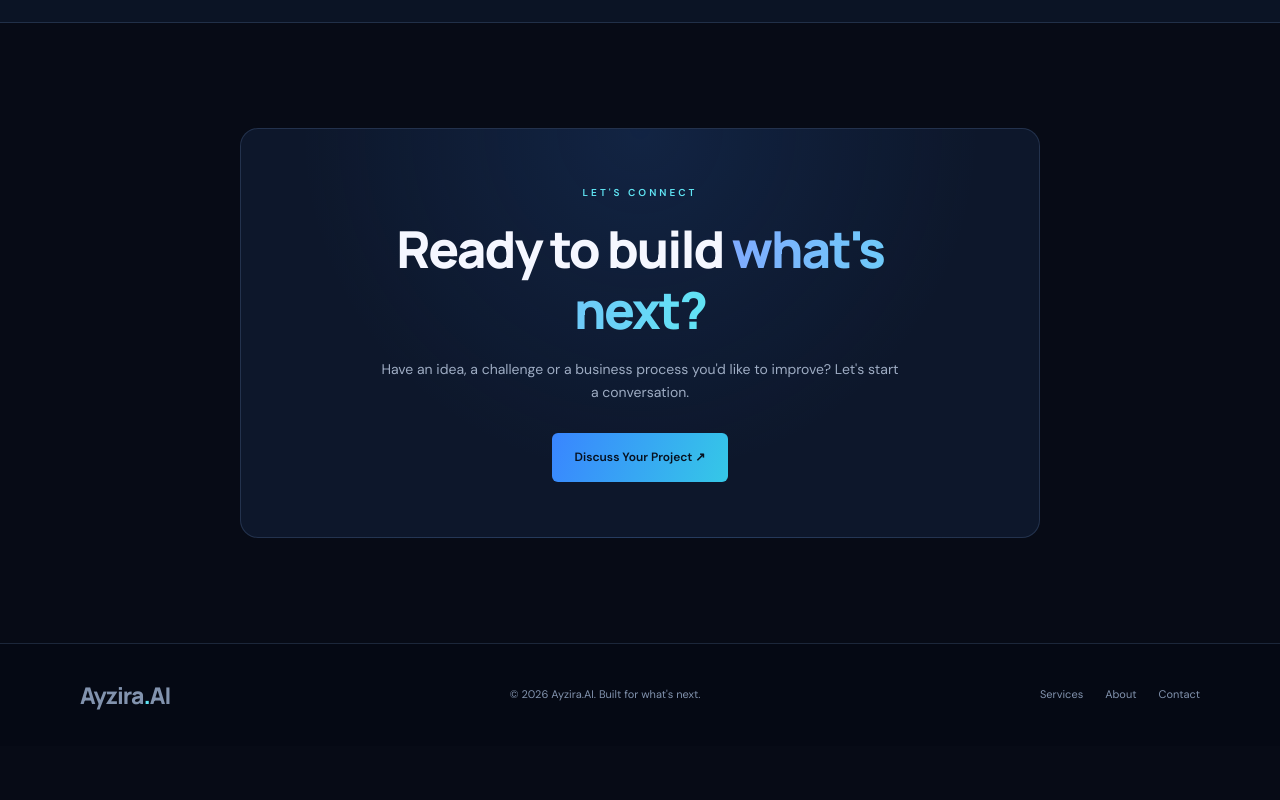
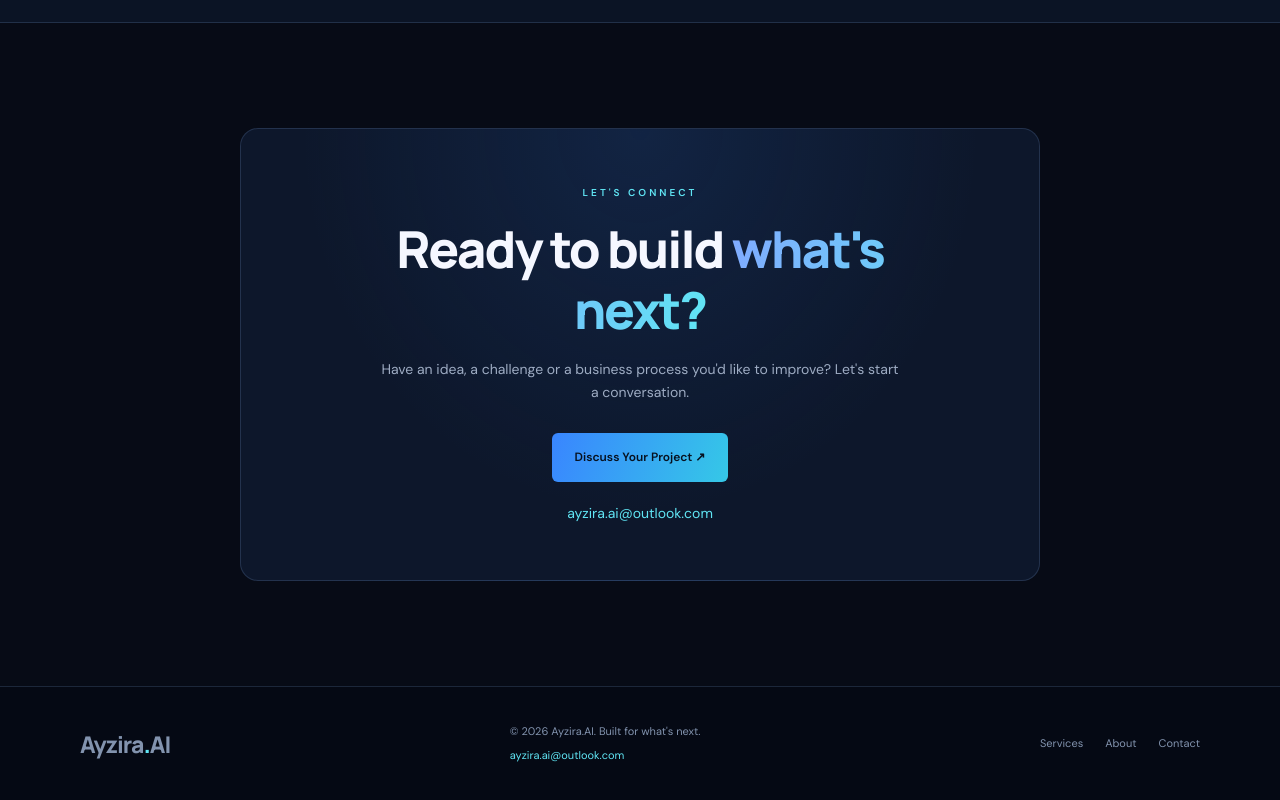
Before and after one commit to ayziraai/Ayzira.AI.github.io, a plain HTML site: page index.html in a window 1280 px wide. Shown: the part 3244-4044 px from the top of the page. Before the commit the page ends 3990 px from the top, so only its background shows below. Drawn offline with Linux system fonts and the light colour scheme.

Commit message:
Add professional business email and update website content
Updated the Ayzira.AI website with professional contact information and improved business presentation.

```diff
--- a/index.html
+++ b/index.html
@@ -1,607 +1,313 @@
+
 <!DOCTYPE html>
-
 <html lang="en">
-
 <head>
-
 <meta charset="UTF-8">
-
 <meta name="viewport" content="width=device-width, initial-scale=1.0">
-
 <meta name="theme-color" content="#070b16">
-
 <title>Ayzira.AI — Premium Digital Identity</title>
-
 <link rel="preconnect" href="https://fonts.googleapis.com">
-
 <link href="https://fonts.googleapis.com/css2?family=Manrope:wght@400;500;600;700;800&family=DM+Sans:wght@400;500;600&display=swap" rel="stylesheet">
-
 <style>
-
 :root{--bg:#070b16;--panel:#101c32;--blue:#448cff;--cyan:#60e5f4;--gold:#cbb47e;--white:#f5f7ff;--muted:#9eacc3;--line:rgba(150,190,255,.16)}
-
 *{box-sizing:border-box;margin:0;padding:0}
-
 html{scroll-behavior:smooth;scroll-padding-top:90px}
-
 body{background:var(--bg);color:var(--white);font-family:'DM Sans',sans-serif;line-height:1.7;overflow-x:hidden}
-
 a{text-decoration:none;color:inherit}
-
 button,input,textarea{font:inherit}
-
 .container{width:min(1120px,90%);margin:auto}
-
 header{position:fixed;top:0;width:100%;z-index:99;background:rgba(7,11,22,.88);backdrop-filter:blur(18px);border-bottom:1px solid var(--line)}
-
 nav{height:76px;display:flex;align-items:center;justify-content:space-between}
-
 .logo{font:800 23px Manrope;letter-spacing:-1px}
-
 .logo span{color:var(--cyan)}
-
 .links{display:flex;gap:30px;list-style:none}
-
 .links a{font-size:13px;color:#c0cce0;transition:.3s}
-
 .links a:hover{color:var(--cyan)}
-
 .btn{display:inline-flex;justify-content:center;align-items:center;padding:14px 23px;border-radius:6px;background:linear-gradient(110deg,#3985ff,#35c8e7);color:#07111f;font-size:12px;font-weight:800;transition:.3s;border:0;cursor:pointer}
-
 .btn:hover{transform:translateY(-3px);box-shadow:0 10px 30px #3985ff40}
-
 .btn.outline{background:transparent;border:1px solid var(--line);color:white}
-
 .menu{display:none;background:none;color:white;border:1px solid var(--line);border-radius:7px;width:43px;height:43px;font-size:22px}
-
 .hero{min-height:790px;display:grid;place-items:center;text-align:center;padding:140px 0 75px;position:relative;overflow:hidden;background:radial-gradient(ellipse at 50% 48%,#10366a55,transparent 48%)}
-
 .tag{display:inline-block;color:var(--cyan);border:1px solid #60e5f433;background:#60e5f40c;border-radius:40px;padding:8px 16px;font-size:10px;font-weight:700;letter-spacing:2px}
-
 h1{font:800 clamp(43px,7vw,78px)/1.12 Manrope;letter-spacing:-3.5px;margin:27px auto 20px}
-
 .gradient{background:linear-gradient(100deg,#80aaff,#60e5f4);-webkit-background-clip:text;background-clip:text;color:transparent}
-
 .hero p{max-width:620px;margin:auto;color:var(--muted);font-size:15px}
-
 .actions{display:flex;justify-content:center;gap:14px;flex-wrap:wrap;margin-top:30px}
-
 .orb-area{height:330px;display:grid;place-items:center;position:relative;margin:20px auto 0}
-
 .orb{width:205px;height:205px;border-radius:50%;background:radial-gradient(circle at 32% 25%,#d7fbff,#53c9ff 12%,#1758b8 38%,#071329 75%);box-shadow:inset -25px -25px 45px #000a,0 0 65px #3985ff70,0 0 130px #16b9ef25;animation:float 6s ease-in-out infinite;position:relative}
-
 .orb:before,.orb:after{content:"";position:absolute;inset:-27px;border:1px solid #60e5f455;border-radius:50%;transform:rotateX(70deg) rotate(-25deg)}
-
 .orb:after{inset:-45px;border-color:#448cff44;transform:rotateX(72deg) rotate(30deg)}
-
 @keyframes float{50%{transform:translateY(-15px)}}
-
 .orbit-label{position:absolute;bottom:0;color:#819bbd;font-size:10px;letter-spacing:3px;text-transform:uppercase}
-
 .strip{padding:23px 0;border-block:1px solid var(--line);background:#0b1425;text-align:center;color:#9cb1cf;font-size:10px;letter-spacing:2px;font-weight:700}
-
 .strip span{margin:0 22px;color:var(--cyan)}
-
 section.content{padding:105px 0}
-
 .heading{text-align:center;max-width:700px;margin:0 auto 50px}
-
 .eyebrow{font-size:10px;letter-spacing:3px;color:var(--cyan);font-weight:700;text-transform:uppercase}
-
 h2{font:800 clamp(32px,5vw,51px)/1.2 Manrope;letter-spacing:-2px;margin:15px 0}
-
 .heading p,.muted{color:var(--muted);font-size:14px;line-height:1.9}
-
 .services{background:linear-gradient(180deg,#0b1425,#080e1c);border-block:1px solid var(--line)}
-
 .grid{display:grid;grid-template-columns:repeat(3,1fr);gap:20px}
-
 .card{background:linear-gradient(145deg,#15243eaa,#0c172aaa);border:1px solid var(--line);padding:30px;border-radius:12px;transition:.35s;position:relative;overflow:hidden}
-
 .card:hover{transform:translateY(-7px);border-color:#60e5f477;box-shadow:0 18px 40px #0005}
-
 .card-icon{width:48px;height:48px;border-radius:12px;display:grid;place-items:center;background:#3985ff20;color:var(--cyan);font-size:23px;margin-bottom:23px}
-
 .card h3{font:700 18px Manrope;margin-bottom:12px}
-
 .card p{color:var(--muted);font-size:13px;line-height:1.9}
-
 .about-grid{display:grid;grid-template-columns:1fr 1fr;gap:65px;align-items:center}
-
 .about-copy h2{margin:17px 0}
-
 .visual-panel{min-height:330px;border:1px solid var(--line);border-radius:18px;background:radial-gradient(circle at 50% 45%,#17498a66,transparent 55%),#0d1930;display:grid;place-items:center;position:relative;overflow:hidden;padding:25px}
-
 .dashboard{width:100%;max-width:360px;border:1px solid #80baff33;background:#0a1426e8;border-radius:12px;padding:20px;box-shadow:0 25px 65px #0008;transform:perspective(800px) rotateY(-8deg) rotateX(4deg)}
-
 .dash-top{display:flex;justify-content:space-between;color:#dbe8fa;font-size:11px;border-bottom:1px solid var(--line);padding-bottom:14px}
-
 .dash-row{display:flex;align-items:center;justify-content:space-between;padding:13px 0;border-bottom:1px solid #ffffff0c;font-size:11px;color:#b8c8dd}
-
 .dash-dot{width:7px;height:7px;background:#5be5b0;border-radius:50%;display:inline-block;margin-right:7px}
-
 .dash-bar{height:6px;border-radius:8px;background:#192a45;margin-top:7px;overflow:hidden}
-
 .dash-bar i{display:block;width:78%;height:100%;background:linear-gradient(90deg,#3985ff,#60e5f4)}
-
 .process{background:#0b1425;border-block:1px solid var(--line)}
-
 .steps{display:grid;grid-template-columns:repeat(4,1fr);gap:16px}
-
 .step{padding:25px 18px;border-top:1px solid #60e5f466}
-
 .step-number{color:var(--cyan);font:800 13px Manrope;letter-spacing:2px}
-
 .step h3{font:700 17px Manrope;margin:16px 0 10px}
-
 .step p{font-size:12px;color:var(--muted);line-height:1.8}
-
 .contact-panel{max-width:800px;margin:auto;padding:55px 35px;border:1px solid var(--line);border-radius:18px;text-align:center;background:radial-gradient(ellipse at 50% 0%,#2457a333,transparent 60%),#0d172b}
-
 .contact-panel h2{max-width:600px;margin:17px auto}
-
 .contact-panel p{max-width:520px;margin:0 auto 28px;color:var(--muted);font-size:14px}
-
+.contact-email{display:block;margin-top:20px;color:var(--cyan);font-size:14px}
+.contact-email:hover{color:white}
 footer{padding:35px 0;border-top:1px solid var(--line);background:#050914}
-
 .footer-inner{display:flex;justify-content:space-between;gap:20px;align-items:center;flex-wrap:wrap}
-
 footer p,footer a{color:#8293ae;font-size:11px}
-
+.footer-email{display:block;color:var(--cyan);margin-top:5px}
+.footer-email:hover{color:white}
 .footer-links{display:flex;gap:22px}
-
 .reveal{opacity:0;transform:translateY(22px);transition:opacity .7s,transform .7s}
-
 .reveal.visible{opacity:1;transform:translateY(0)}
-
 @media(max-width:850px){
-
 .links{gap:17px}
-
 .nav-contact{display:none}
-
 .hero{min-height:auto;padding-top:150px}
-
 .hero-grid,.about-grid{grid-template-columns:1fr}
-
 .hero-visual{min-height:370px}
-
 .grid{grid-template-columns:repeat(2,1fr)}
-
 .steps{grid-template-columns:repeat(2,1fr)}
-
 .about-grid{gap:35px}
-
 }
-
 @media(max-width:600px){
-
 .container{width:calc(100% - 36px)}
-
 nav{height:68px}
-
 .menu{display:block}
-
 .links{display:none;position:absolute;top:68px;left:0;right:0;padding:22px;background:#0a1325;border-bottom:1px solid var(--line);flex-direction:column;gap:19px}
-
 .links.open{display:flex}
-
 .links a{font-size:14px}
-
 .logo{font-size:20px}
-
 .hero{padding:125px 0 55px}
-
 h1{font-size:clamp(42px,11vw,58px);letter-spacing:-2.5px}
-
 .hero p{font-size:14px}
-
 .orb-area{height:285px}
-
 .orb{width:170px}
-
 .section{padding:78px 0}
-
 section.content{padding:78px 0}
-
 .heading{margin-bottom:35px}
-
 h2{letter-spacing:-1.3px}
-
 .grid{grid-template-columns:1fr}
-
 .card{padding:25px}
-
 .steps{grid-template-columns:1fr 1fr;gap:12px}
-
 .step{padding:20px 10px}
-
 .visual-panel{min-height:290px}
-
 .contact-panel{padding:38px 20px}
-
 .footer-inner{justify-content:center;text-align:center}
-
 .footer-links{justify-content:center;flex-wrap:wrap}
-
 .strip{line-height:2.7}
-
 .strip span{margin:0 8px}
-
 .nav-btn{display:none}
-
 }
-
 @media(prefers-reduced-motion:reduce){
-
 html{scroll-behavior:auto}
-
 *,*::before,*::after{animation-duration:.01ms!important;transition-duration:.01ms!important}
-
 .reveal{opacity:1;transform:none}
-
 }
-
 </style>
-
 </head>
-
 <body>
-
 <header>
-
 <nav class="container">
-
 <a href="#home" class="logo">Ayzira<span>.</span>AI</a>
-
 <ul class="links" id="links">
-
 <li><a href="#home">Home</a></li>
-
 <li><a href="#services">Services</a></li>
-
 <li><a href="#about">About</a></li>
-
 <li><a href="#process">Our Process</a></li>
-
 <li><a href="#contact">Contact</a></li>
-
 </ul>
-
 <a href="#contact" class="btn nav-contact">Let's Talk ↗</a>
-
 <button class="menu" id="menu" aria-label="Toggle navigation" aria-expanded="false">☰</button>
-
 </nav>
-
 </header>
-
 <main>
-
 <section class="hero" id="home">
-
 <div class="container">
-
 <div class="tag">✦ THE FUTURE OF INTELLIGENT BUSINESS</div>
-
 <h1>We Build What's <br><span class="gradient">Next.</span></h1>
-
 <p>Transform the way your business works with intelligent AI automation, smart agents and powerful digital systems designed for the future.</p>
-
 <div class="actions">
-
 <a class="btn" href="#contact">Start a Conversation ↗</a>
-
 <a class="btn outline" href="#services">Explore Our Services</a>
-
 </div>
-
 <div class="orb-area">
-
 <div class="orb"></div>
-
 <div class="orbit-label">Intelligence · Innovation · Impact</div>
-
 </div>
-
 </div>
-
 </section>
-
 <div class="strip">
-
 <span>✦</span> AI AUTOMATION <span>✦</span> INTELLIGENT AGENTS <span>✦</span> SMART SYSTEMS <span>✦</span>
-
 </div>
-
 <section class="content services" id="services">
-
 <div class="container">
-
 <div class="heading reveal">
-
 <div class="eyebrow">WHAT WE DO</div>
-
 <h2>Intelligence that <span class="gradient">moves business forward.</span></h2>
-
 <p>Thoughtfully designed AI solutions that help businesses work smarter, simplify operations and create better experiences.</p>
-
 </div>
-
 <div class="grid">
-
 <article class="card reveal">
-
 <div class="card-icon">⌘</div>
-
 <h3>AI Automation</h3>
-
 <p>Automate repetitive tasks and connect your everyday business tools through intelligent workflows.</p>
-
 </article>
-
 <article class="card reveal">
-
 <div class="card-icon">◉</div>
-
 <h3>AI Agents</h3>
-
 <p>Build intelligent assistants that support customer enquiries, business processes and daily operations.</p>
-
 </article>
-
 <article class="card reveal">
-
 <div class="card-icon">✧</div>
-
 <h3>Intelligent Business Systems</h3>
-
 <p>Bring your tools and processes together in smarter digital systems built around your business needs.</p>
-
 </article>
-
 <article class="card reveal">
-
 <div class="card-icon">↗</div>
-
 <h3>Lead Management</h3>
-
 <p>Organize incoming leads and design structured follow-up workflows for a better client journey.</p>
-
 </article>
-
 <article class="card reveal">
-
 <div class="card-icon">◇</div>
-
 <h3>Custom Integrations</h3>
-
 <p>Connect the platforms your team uses and make your business technology work together.</p>
-
 </article>
-
 <article class="card reveal">
-
 <div class="card-icon">◎</div>
-
 <h3>AI Strategy</h3>
-
 <p>Discover practical opportunities to use automation and AI to improve the way your business operates.</p>
-
 </article>
-
 </div>
-
 </div>
-
 </section>
-
 <section class="content" id="about">
-
 <div class="container about-grid">
-
 <div class="about-copy reveal">
-
 <div class="eyebrow">ABOUT AYZIRA.AI</div>
-
 <h2>Built on vision.<br><span class="gradient">Powered by intelligence.</span></h2>
-
 <p class="muted">Ayzira.AI is an emerging AI solutions brand focused on making intelligent technology practical for modern businesses.</p>
-
 <p class="muted" style="margin-top:15px">We believe technology should simplify work, create opportunities and give people more room to focus on what matters.</p>
-
 <a href="#contact" class="btn" style="margin-top:25px">Let's Build Together ↗</a>
-
 </div>
-
 <div class="visual-panel reveal">
-
 <div class="dashboard">
-
 <div class="dash-top"><strong>AYZIRA / INTELLIGENCE</strong><span>● LIVE</span></div>
-
 <div style="padding:23px 0">
-
 <div style="font-size:10px;color:#8da9ca">SYSTEM OVERVIEW</div>
-
 <div style="font:700 25px Manrope;margin-top:5px">Smart Operations</div>
-
 <div class="dash-bar"><i></i></div>
-
 </div>
-
 <div class="dash-row"><span>◉ AI Workflow</span><span><i class="dash-dot"></i>Active</span></div>
-
 <div class="dash-row"><span>◇ Intelligent Agent</span><span><i class="dash-dot"></i>Ready</span></div>
-
 <div class="dash-row"><span>⌘ Integrations</span><span style="color:#60e5f4">Connected</span></div>
-
 <div style="padding-top:15px;color:#9aabc4;font-size:10px">DESIGNED FOR WHAT'S NEXT</div>
-
 </div>
-
 </div>
-
 </div>
-
 </section>
-
 <section class="content process" id="process">
-
 <div class="container">
-
 <div class="heading reveal">
-
 <div class="eyebrow">HOW WE WORK</div>
-
 <h2>From first idea to <span class="gradient">intelligent impact.</span></h2>
-
 <p>A clear, thoughtful process that turns business challenges into practical AI solutions.</p>
-
 </div>
-
 <div class="steps">
-
 <article class="step reveal">
-
 <div class="step-number">01 / DISCOVER</div>
-
 <h3>Understand</h3>
-
 <p>We learn about your goals, challenges and opportunities.</p>
-
 </article>
-
 <article class="step reveal">
-
 <div class="step-number">02 / DESIGN</div>
-
 <h3>Plan</h3>
-
 <p>We map out the right solution around your business needs.</p>
-
 </article>
-
 <article class="step reveal">
-
 <div class="step-number">03 / BUILD</div>
-
 <h3>Create</h3>
-
 <p>We develop and connect the intelligent systems.</p>
-
 </article>
-
 <article class="step reveal">
-
 <div class="step-number">04 / REFINE</div>
-
 <h3>Improve</h3>
-
 <p>We test, refine and prepare the solution for real use.</p>
-
 </article>
-
 </div>
-
 </div>
-
 </section>
-
 <section class="content" id="contact">
-
 <div class="container">
-
 <div class="contact-panel reveal">
-
 <div class="eyebrow">LET'S CONNECT</div>
-
 <h2>Ready to build <span class="gradient">what's next?</span></h2>
-
 <p>Have an idea, a challenge or a business process you'd like to improve? Let's start a conversation.</p>
-
-   <a class="btn" href="mailto:hello@ayzira.ai?subject=Project%20Inquiry%20-%20Ayzira.AI">Discuss Your Project ↗</a>
-
+<a class="btn" href="mailto:ayzira.ai@outlook.com?subject=Project%20Inquiry%20-%20Ayzira.AI">Discuss Your Project ↗</a>
+<a class="contact-email" href="mailto:ayzira.ai@outlook.com">ayzira.ai@outlook.com</a>
 </div>
-
 </div>
-
 </section>
-
 </main>
-
 <footer>
-
 <div class="container footer-inner">
-
 <a href="#home" class="logo">Ayzira<span>.</span>AI</a>
-
+<div>
 <p>© 2026 Ayzira.AI. Built for what's next.</p>
-
+<a class="footer-email" href="mailto:ayzira.ai@outlook.com">ayzira.ai@outlook.com</a>
+</div>
 <div class="footer-links">
-
 <a href="#services">Services</a>
-
 <a href="#about">About</a>
-
 <a href="#contact">Contact</a>
-
 </div>
-
 </div>
-
 </footer>
-
 <script>
-
 const menu = document.getElementById('menu');
-
 const links = document.getElementById('links');
-
 menu.addEventListener('click', () => {
-
 const open = links.classList.toggle('open');
-
 menu.setAttribute('aria-expanded', String(open));
-
 menu.textContent = open ? '×' : '☰';
-
 });
-
 links.querySelectorAll('a').forEach(link => {
-
 link.addEventListener('click', () => {
-
 links.classList.remove('open');
-
 menu.setAttribute('aria-expanded', 'false');
-
 menu.textContent = '☰';
-
 });
-
 });
-
 const observer = new IntersectionObserver(entries => {
-
 entries.forEach(entry => {
-
 if (entry.isIntersecting) {
-
 entry.target.classList.add('visible');
-
 observer.unobserve(entry.target);
-
 }
-
 });
-
 }, {threshold: 0.12});
-
 document.querySelectorAll('.reveal').forEach(el => observer.observe(el));
-
 </script>
-
 </body>
-
 </html>
```
Lines whose indentation alone changed are shown as unchanged.
